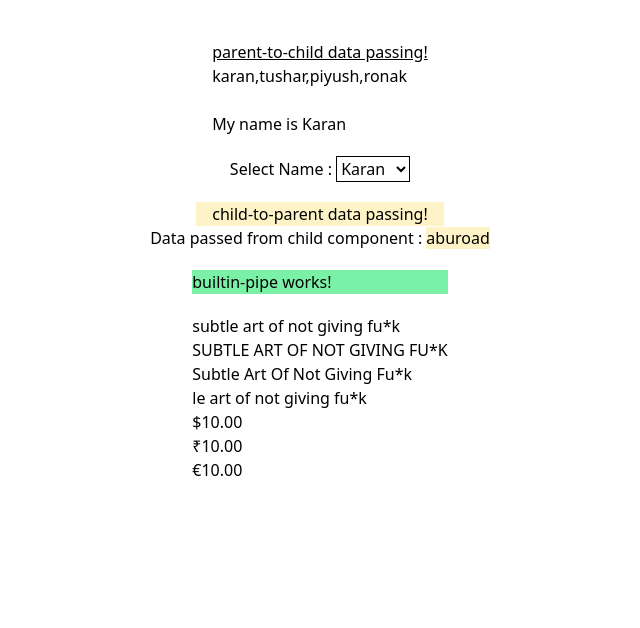
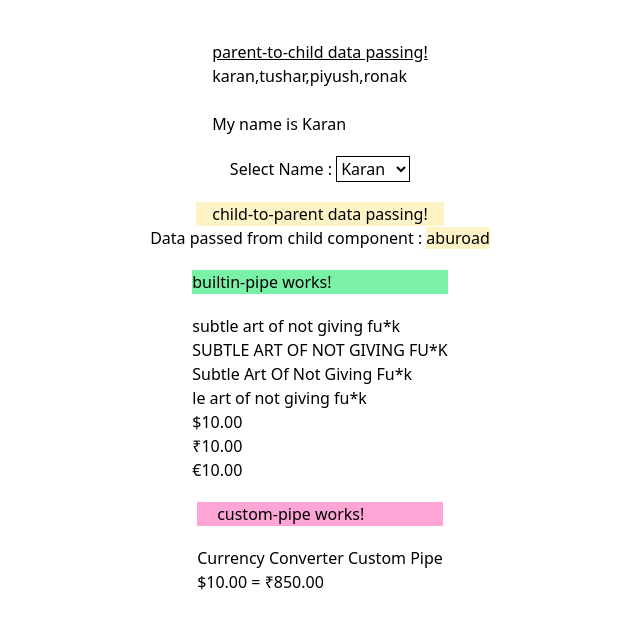
Before and after one commit to kumawatkaran-robomq/angular-learning, an Angular app in the folder angular-5/: page / in a window 1280 px wide. Shown: the top 628 px of the page, without its empty margins (320-960 px from the left). Built offline with nearby package versions, Linux system fonts and the light colour scheme.

Commit message:
currency convertor

```diff
--- a/angular-5/src/app/app.html
+++ b/angular-5/src/app/app.html
@@ -14,6 +14,7 @@
   <p>Data passed from child component : <span class="bg-amber-100">{{city}}</span></p>
 
   <app-builtin-pipe></app-builtin-pipe>
+  <app-custom-pipe></app-custom-pipe>
 </div>
 
 
--- a/angular-5/src/app/app.ts
+++ b/angular-5/src/app/app.ts
@@ -3,10 +3,11 @@ import { ParentToChild } from './parent-to-child/parent-to-child';
 import { FormsModule } from '@angular/forms';
 import { ChildToParent } from './child-to-parent/child-to-parent';
 import { BuiltinPipe } from './builtin-pipe/builtin-pipe';
+import { CustomPipe } from './custom-pipe/custom-pipe';
 
 @Component({
   selector: 'app-root',
-  imports: [ParentToChild, ChildToParent, BuiltinPipe, FormsModule],
+  imports: [ParentToChild, ChildToParent, BuiltinPipe, CustomPipe, FormsModule],
   templateUrl: './app.html',
   styleUrl: './app.css',
 })
--- /dev/null
+++ b/angular-5/src/app/custom-pipe/custom-pipe.html
@@ -0,0 +1,3 @@
+<p class="bg-pink-300 px-5 my-5">custom-pipe works!</p>
+<p>Currency Converter Custom Pipe</p>
+<p>{{money|currency}} = {{money | currencyConvertor:85 | currency:'INR'}}</p>
--- /dev/null
+++ b/angular-5/src/app/custom-pipe/custom-pipe.ts
@@ -0,0 +1,12 @@
+import { Component } from '@angular/core';
+import { CurrencyConvertorPipe } from '../pipe/currency-convertor-pipe';
+import { CommonModule } from '@angular/common';
+
+@Component({
+  selector: 'app-custom-pipe',
+  imports: [CurrencyConvertorPipe, CommonModule],
+  templateUrl: './custom-pipe.html',
+})
+export class CustomPipe {
+  money = 10;
+}
--- /dev/null
+++ b/angular-5/src/app/pipe/currency-convertor-pipe.ts
@@ -0,0 +1,11 @@
+import { Pipe, PipeTransform } from '@angular/core';
+
+@Pipe({
+  name: 'currencyConvertor',
+})
+export class CurrencyConvertorPipe implements PipeTransform {
+  transform(value: number, ...args: number[]): number {
+    console.log(args);
+    return value * args[0];
+  }
+}
```
